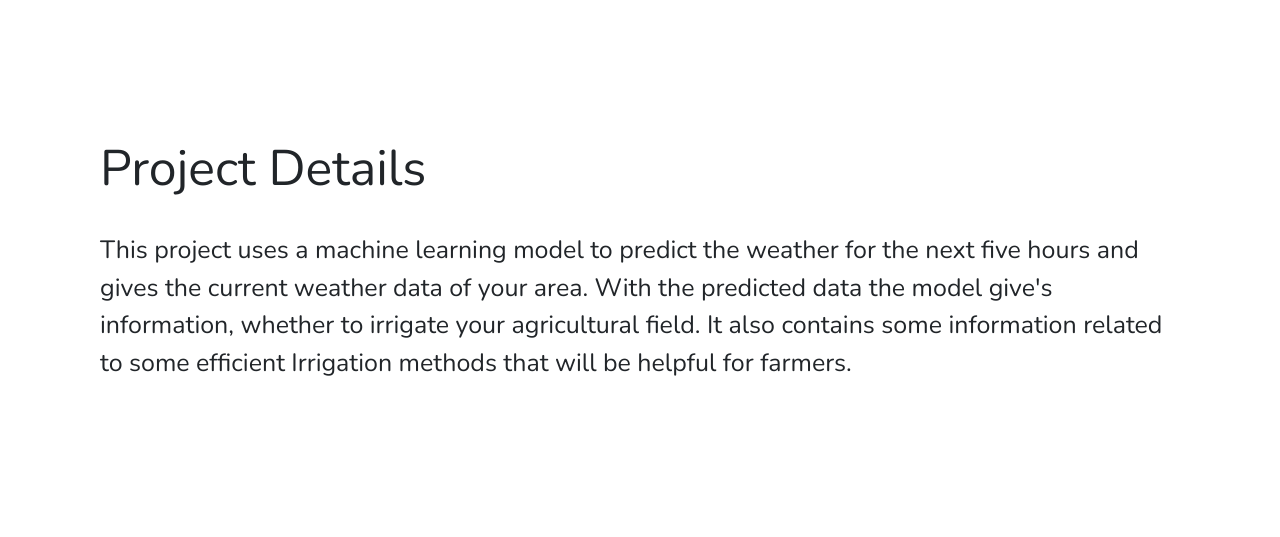
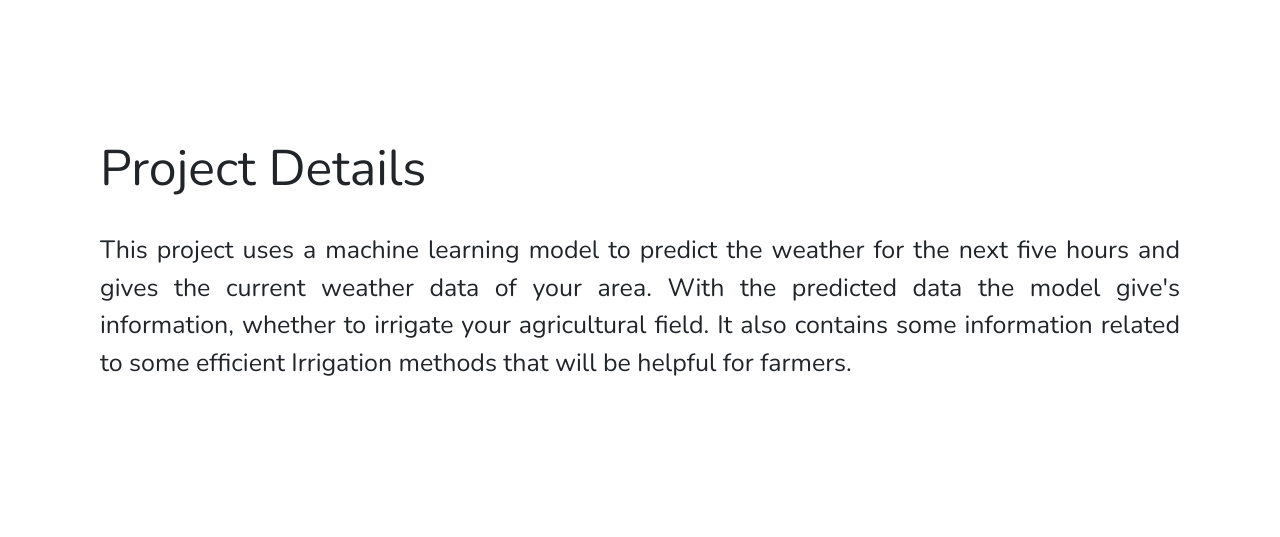
Before and after one commit to Vishwaa-MS/Weather-Prediction, a Flask app: page / in a window 1280 px wide. Shown: the part 4154-4691 px from the top of the page. Run offline with Flask 2, Linux system fonts and the light colour scheme; some libraries are stand-ins or nearby versions.

Commit message:
Update styles.css

```diff
--- a/static/css/styles.css
+++ b/static/css/styles.css
@@ -305,6 +305,7 @@ tbody tr {
 }
 
 #sec-6 p {
+    text-align:justify;
     font-size: 25px;
 }
 
```
